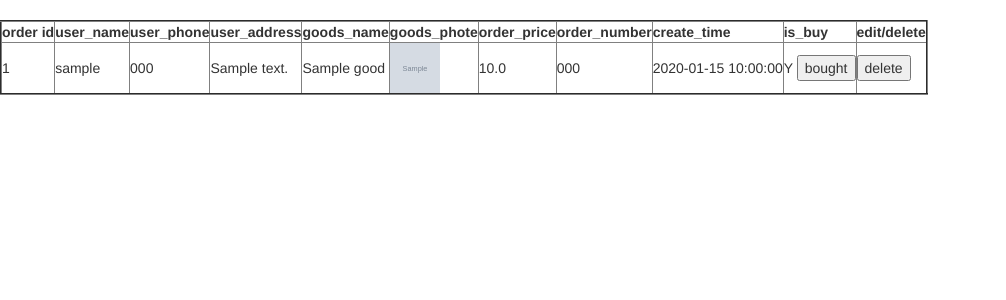
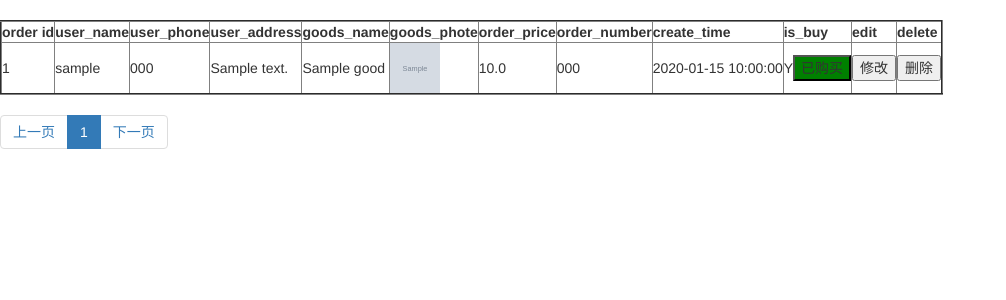
Before and after one commit to Darian-wang/purchasing, a Django app: page /orders/ in a window 1280 px wide. Shown: the part 52-352 px from the top of the page, without its empty margins (0-1006 px from the left). Run offline with Django 3.2, Linux system fonts and the light colour scheme; tables that the repository leaves empty hold one stand-in row (values such as "Sample post"); grey boxes marked "Sample" are stand-in pictures.

Commit message:
add is buy

```diff
--- a/orders/templates/order_list.html
+++ b/orders/templates/order_list.html
@@ -16,7 +16,8 @@
             <th>order_number</th>
             <th>create_time</th>
             <th>is_buy</th>
-            <th>edit/delete</th>
+            <th>edit</th>
+            <th>delete</th>
         </tr>
         {% for order in orders%}
         <tr>
@@ -31,22 +32,53 @@
             <td>{{order.create_time|date:'Y-m-d H:i:s'}}</td>
             <td><form action="{% url 'orders:is_buy'%}?order_id={{order.id}}", method="post">
                 {% if order.is_buy %}
-                    Y
+                    Y<button style="background:green" name="is_buy" value="yes">已购买</button>
                 {% else %}
-                    N
+                    N<button style="background:red" name="is_buy" value="no">购买</button>
                 {% endif %}
-                <button>bought</button>
                 </form>
             </td>
+            <td><form action="", method="post">
+                    <button>修改</button>
+                </form></td>
             <td>
                 <form action="{% url 'orders:delete_order'%}?order_id={{order.id}}", method="post">
-                    <button>delete</button>
+                    <button>删除</button>
                 </form>
 
             </td>
         </tr>
         {%endfor%}
     </table>
+    <ul class="pagination">
+        {% if page_obj.has_previous %}
+            <li><a href="{% url 'orders:order_list'%}?page={{page_obj.previous_page_number}}">上一页</a></li>
+        {% else %}
+            <li class="disable"><a href="javascript:void(0)">上一页</a></li>
+        {% endif %}
+        {% if left_has_more %}
+            <li><a href="{% url 'orders:order_list'%}?page=1">1</a></li>
+            <li><a href="javascript:void(0)">...</a></li>
+        {% endif %}
+        {% for page in left_pages %}
+            <li><a href="{% url 'orders:order_list'%}?page={{page}}">{{page}}</a></li>
+        {% endfor %}
+
+        <li class="active"><a href="javescript:void(0)">{{page_obj.number}}</a></li>
+        {% for page in right_pages %}
+            <li><a href="{% url 'orders:order_list'%}?page={{page}}">{{page}}</a></li>
+        {% endfor %}
+        {% if right_has_more %}
+            <li><a href="javascript:void(0)">...</a></li>
+            <li><a href="{% url 'orders:order_list'%}?page={{paginator.num_pages}}">{{paginator.num_pages}}</a></li>
+        {% endif %}
+
+        {% if page_obj.has_next %}
+            <li><a href="{% url 'orders:order_list'%}?page={{page_obj.next_page_number}}">下一页</a></li>
+        {% else %}
+            <li class="disable"><a href="javascript:void(0)">下一页</a></li>
+        {% endif %}
+    </ul>
     {% else %}
     当前没有订单
     {% endif %}
--- a/orders/urls.py
+++ b/orders/urls.py
@@ -1,10 +1,11 @@
 from django.urls import path
-from .views import add_order, order_list, delete_order, is_buy, order_list_on_bought
+from .views import add_order, delete_order, is_buy, order_list_on_bought
+from .views import OrderListView
 
 app_name = 'orders'
 
 urlpatterns = [
-    path('', order_list, name='order_list'),
+    path('', OrderListView.as_view(), name='order_list'),
     path('add_order/', add_order, name='add_order'),
     path('delete_order/', delete_order, name='delete_order'),
     path('is_buy/', is_buy, name='is_buy'),
--- a/orders/views.py
+++ b/orders/views.py
@@ -2,12 +2,51 @@ from django.shortcuts import render
 from goods.models import Goods
 from .models import User, Order
 from django.shortcuts import redirect, reverse
+from django.views.generic import ListView
+from django.core.paginator import Paginator, Page
 import time
 
 
-def order_list(request):
-    orders = Order.objects.all()
-    return render(request, 'order_list.html', context={'orders': orders})
+class OrderListView(ListView):
+    model = Order
+    template_name = 'order_list.html'
+    context_object_name = 'orders'
+    paginate_by = 10
+    page_kwarg = 'page'
+    ordering = '-create_time'
+
+    def get_context_data(self, **kwargs):
+        context = super().get_context_data(**kwargs)
+        paginator = context.get('paginator')
+        page_obj = context.get('page_obj')
+        pagination_data = self.get_pagination_data(paginator, page_obj)
+        context.update(pagination_data)
+        print('#'*10)
+        print(type(paginator.object_list))
+        return context
+
+    def get_pagination_data(self, paginator, page_obj, around_count=2):
+        current_page = page_obj.number
+        pages_count = paginator.num_pages
+        left_has_more = False
+        right_has_more = False
+
+        if current_page - around_count <= 2:
+            left_pages = range(1, current_page)
+        else:
+            left_has_more = True
+            left_pages = range(current_page - around_count, current_page)
+
+        if current_page + around_count >= pages_count - 1:
+            right_pages = range(current_page + 1, pages_count + 1)
+        else:
+            right_has_more = True
+            right_pages = range(current_page + 1, current_page + around_count + 1)
+
+        return {'left_pages': left_pages,
+                'right_pages': right_pages,
+                'left_has_more': left_has_more,
+                'right_has_more': right_has_more, }
 
 
 def delete_order(request):
@@ -15,6 +54,11 @@ def delete_order(request):
     orders = Order.objects.get(pk=order_id)
     orders.delete()
     return redirect(reverse('orders:order_list'))
+
+
+def search_order_by_username(request):
+    username = request.POST.get('username')
+    pass
 
 
 def order_list_on_bought(request):
@@ -25,7 +69,12 @@ def order_list_on_bought(request):
 def is_buy(request):
     order_id = request.GET.get('order_id')
     orders = Order.objects.get(pk=order_id)
-    orders.is_buy = True
+
+    buy = request.POST.get('is_buy')
+    if buy == 'yes':
+        orders.is_buy = False
+    else:
+        orders.is_buy = True
     orders.save()
     return redirect(reverse('orders:order_list'))
 
@@ -40,7 +89,6 @@ def add_order(request):
         user_address = request.POST.get('user_address')
         user = User(user_name=user_name, user_phone=user_phone,
                     user_address=user_address)
-        print(user)
         user.save()
         goods_id = request.POST.get('goods_id')
         goods = Goods.objects.get(pk=goods_id)
```
